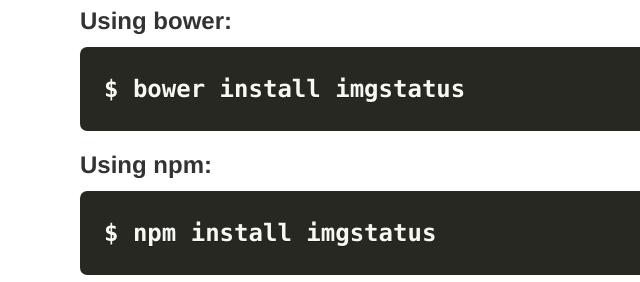
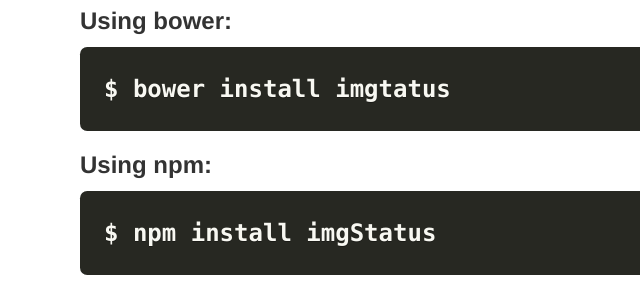
Before and after one commit to raphamorim/imgStatus, a plain HTML site: page index.html in a window 1280 px wide. Shown: the part 916-1198 px from the top of the page, 0-640 px from the left. Drawn offline with Linux system fonts and the light colour scheme.

Commit message:
update bower install

```diff
--- a/index.html
+++ b/index.html
@@ -61,11 +61,11 @@
             <h1>How get this?</h1>
             <h2>
                 Using bower:
-                <pre><code class="language-markup">$ bower install imgstatus</code></pre>
+                <pre><code class="language-markup">$ bower install imgtatus</code></pre>
             </h2>
             <h2>
                 Using npm:
-                <pre><code class="language-markup">$ npm install imgstatus</code></pre>
+                <pre><code class="language-markup">$ npm install imgStatus</code></pre>
             </h2>
             <h2>
                 Or
```
